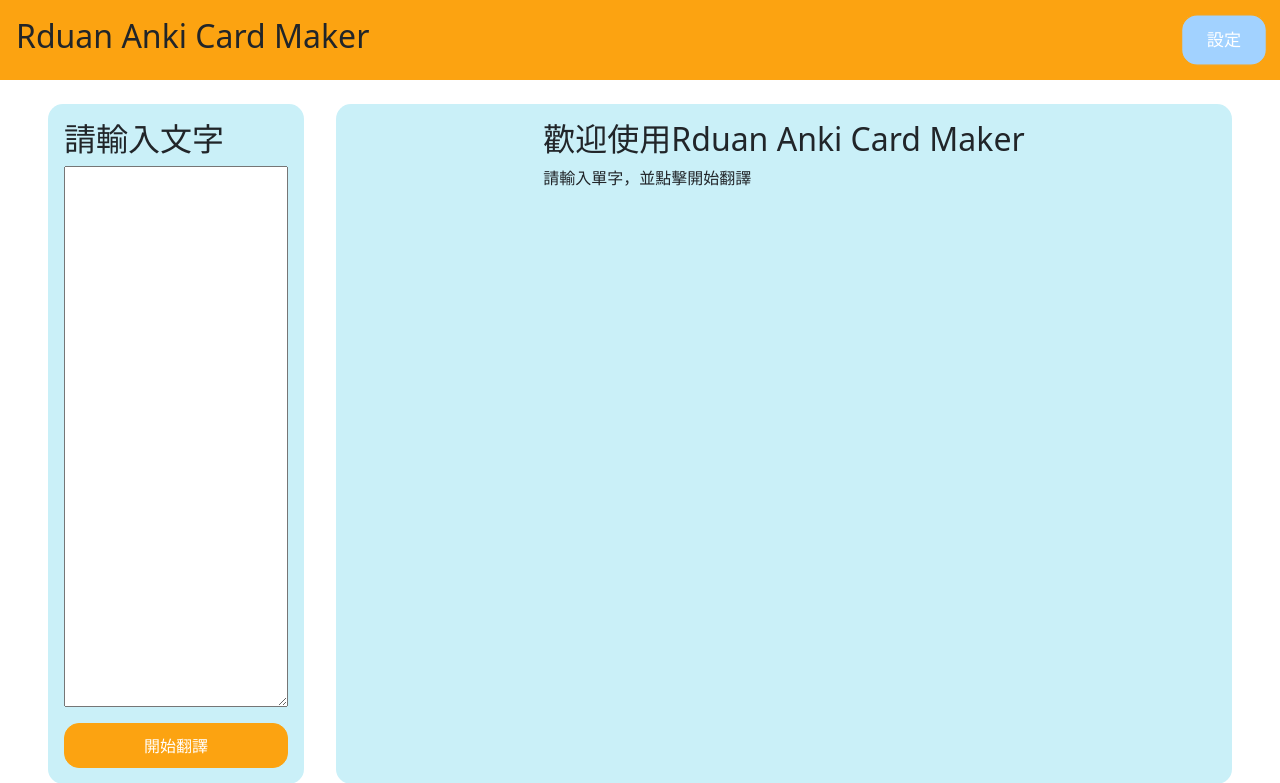
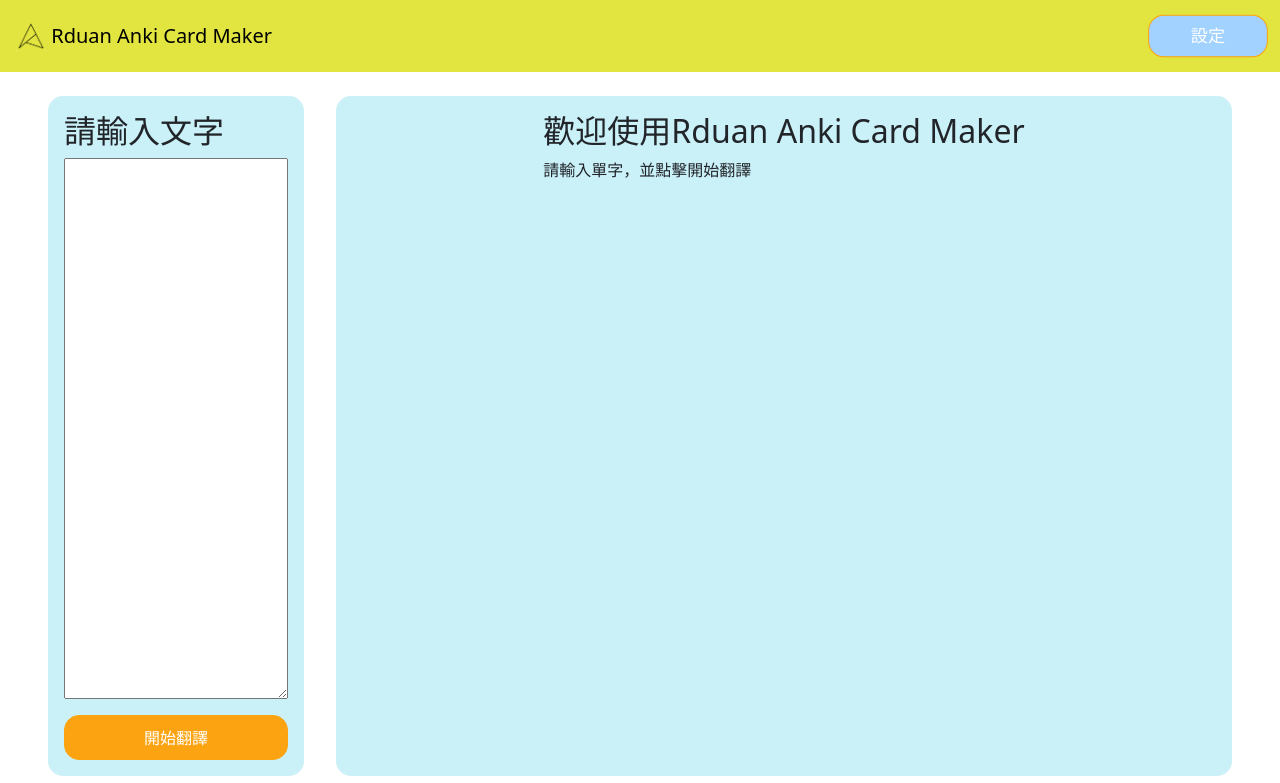
Before and after one commit to Rduanchen/RduanAnkiMaker, a Flask app: page / in a window 1280 px wide. Shown: the top 783 px of the page. Run offline with Flask 3, Linux system fonts and the light colour scheme.

Commit message:
add icon, add kk

```diff
--- a/App.py
+++ b/App.py
@@ -1,4 +1,4 @@
-from flask import Flask, render_template, request, jsonify, send_file
+from flask import Flask, render_template, request, jsonify, send_file, send_from_directory
 import os
 import zipfile
 import io
@@ -96,6 +96,7 @@ def download():
     Text = AH()
     for i in data:
         Text.H2_tag(i["Vol"])
+        Text.p_tag(i["KK"])
         if MediaSetting:
             if MediaType:
                 Text.AnkiSoundTag(i["Vol"])
@@ -125,6 +126,11 @@ def download_media():
         download_name='Media.zip',
         mimetype='application/zip'
     )
+
+@app.route('/favicon.ico')
+def favicon():
+    return send_from_directory(os.path.join(app.root_path, 'static'), 'favicon.ico', mimetype='image/png')
+
 def oppen_browser():
     subprocess.Popen(['start', '', 'http://127.0.0.1:5990'], shell=True)
 if __name__ == '__main__':
--- a/templates/Main.html
+++ b/templates/Main.html
@@ -7,11 +7,17 @@
     <script src="https://cdn.jsdelivr.net/npm/bootstrap@5.3.3/dist/js/bootstrap.bundle.min.js" integrity="sha384-YvpcrYf0tY3lHB60NNkmXc5s9fDVZLESaAA55NDzOxhy9GkcIdslK1eN7N6jIeHz" crossorigin="anonymous"></script>
     <script src="https://unpkg.com/vue@3/dist/vue.global.js"></script>
     <script src="https://cdn.jsdelivr.net/npm/axios/dist/axios.min.js"></script>
+    <!-- <link rel="shortcut icon" href="{{ url_for('static', filename='favicon.ico') }}"> -->
 </head>
 <body>
 <div id="index">
     <nav class="navbar">
-        <h2>Rduan Anki Card Maker</h2>
+        <!-- <img src="{{ url_for('static', filename='favicon.png') }}" alt="Logo"> -->
+         <a class="navbar-brand" href="#">
+            <img src="{{ url_for('static', filename='favicon.png') }}" alt="Logo" width="30" height="30" class="d-inline-block align-top">
+            Rduan Anki Card Maker
+         </a>
+         <p class="h2"></p>
         <button type="button" @click="this.Seted = !this.Seted; this.SettingsOnChange = true" :class="{ 'BtnBlink': this.Seted == false }" data-bs-toggle="offcanvas" data-bs-target="#offcanvasExample" aria-controls="offcanvasExample">
             設定
         </button>
@@ -463,15 +469,25 @@
 </script>
 <style>
 .navbar {
-  background-color: #FCA311 !important;
-  padding: 1em;
-  height: 10vh;
-  margin-bottom: 3vh;
+    background-color: #e2e53f !important;
+    padding: 1em;
+    /* height: 10vh; */
+    margin-bottom: 3vh;
+     display: flex;
+}
+.navbar img {
+    width: auto;
+    max-height: 6vh;
+}
+.navbar h2 {
+    margin-left: 1em;
+    align-self: start;
 }
 .navbar button {
+    align-self: end;
   background-color: #a2d2ff;
-  height: 3rem;
-  width: 5rem;
+  height: 2.5rem;
+  width: 7rem;
 }
 .navbar .BtnBlink {
   animation: BtnColor 1s infinite;
```
Also changed, not shown: static/favicon.ico (added), static/favicon.png (added).
